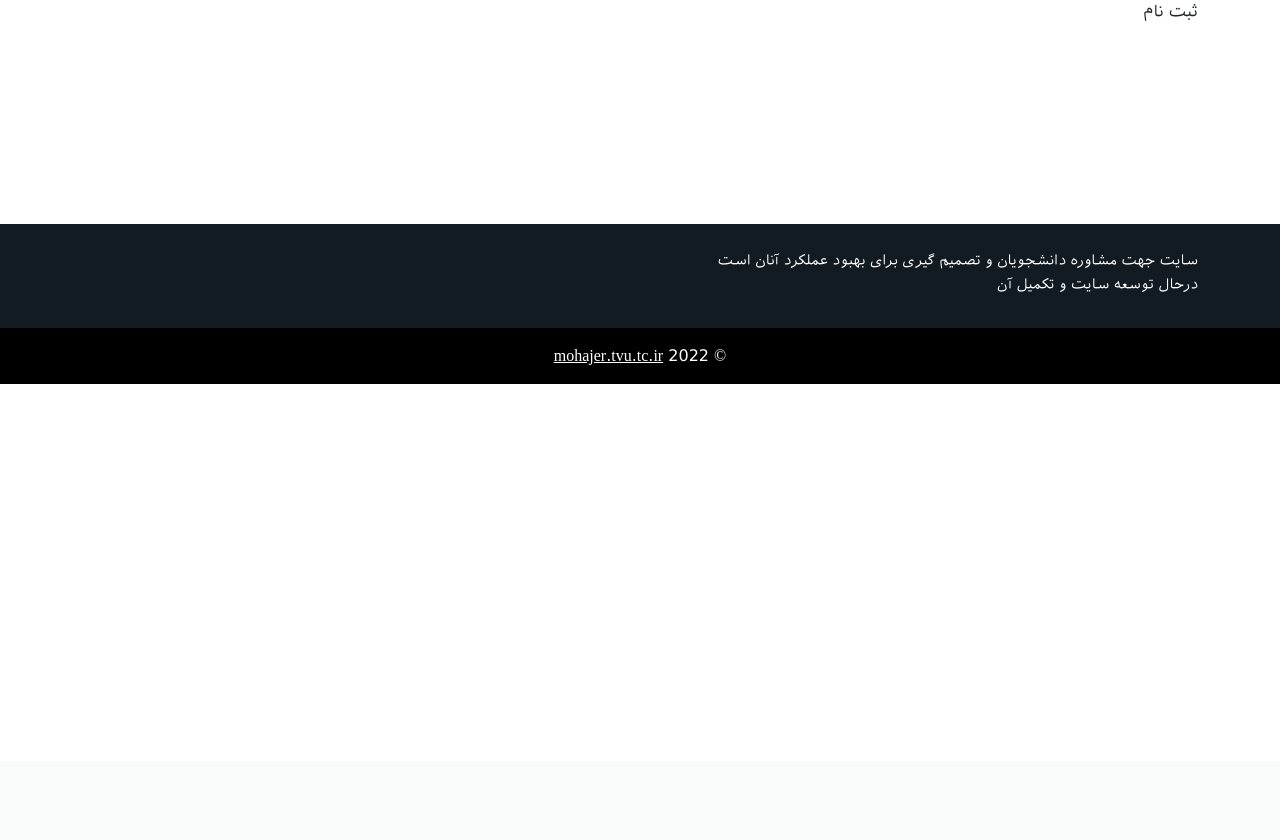
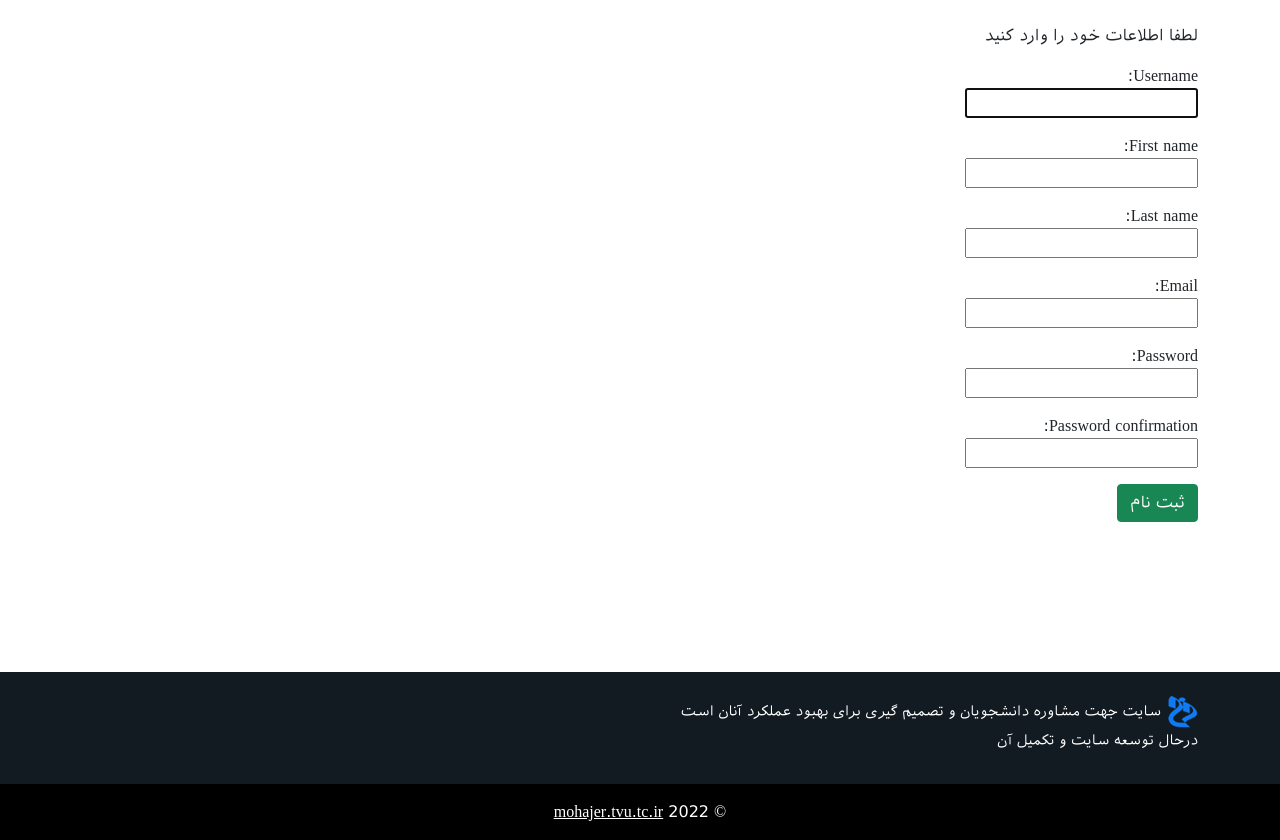
Before and after one commit to saeid-rasoli/moshavere_mohajer, a Django app: page /signup/ in a window 1280 px wide. Shown: the part 39-879 px from the top of the page. Before the commit the page ends 423 px from the top, so only its background shows below. Run offline with Django 4.2, Linux system fonts and the light colour scheme; some libraries are stand-ins or nearby versions.

Commit message:
add user authentication

```diff
--- /dev/null
+++ b/moshavere/forms.py
@@ -0,0 +1,12 @@
+from django import forms
+from django.contrib.auth.forms import UserCreationForm
+from django.contrib.auth.models import User
+
+class UserSignupForm(UserCreationForm):
+    first_name = forms.CharField(max_length=85)
+    last_name = forms.CharField(max_length=85)
+    email = forms.EmailField()
+
+    class Meta:
+        model = User
+        fields = ['username', 'first_name', 'last_name', 'email', 'password1', 'password2']
--- a/moshavere/urls.py
+++ b/moshavere/urls.py
@@ -1,10 +1,12 @@
 from django.urls import path
 from . import views
+from django.contrib.auth import views as auth_views
 
 app_name = 'moshavere'
 
 urlpatterns = [
     path('', views.index, name='index'),
-    path('login/', views.login, name='login'),
-    path('signup/', views.signup, name='signup')
+    path('signup/', views.signup, name='signup'),
+    path('login/', auth_views.LoginView.as_view(template_name='auth/login.html'), name='login'),
+    path('logout/', auth_views.LogoutView.as_view(template_name='auth/logout.html'), name='logout'),
 ]
--- a/moshavere/views.py
+++ b/moshavere/views.py
@@ -1,10 +1,29 @@
-from django.shortcuts import render
+from django.contrib import messages
+from django.contrib.auth import authenticate, login
+from django.shortcuts import redirect, render
+from .forms import UserSignupForm
+
 
 def index(request):
     return render(request, 'index.html', {})
 
+
 def signup(request):
-    return render(request, 'auth/signup.html', {})
+    success_message = 'ثبت نام با موفقیت صورت گرفت'
+    if request.method == 'POST':
+        form = UserSignupForm(request.POST)
+        if form.is_valid():
+            form.save()
+
+            messages.add_message(request, messages.SUCCESS, success_message)
+            return redirect('moshavere:login')
+    else:
+        form = UserSignupForm()
+    context = {
+        'form': form
+    }
+    return render(request, 'auth/signup.html', context)
+
 
 def login(request):
     return render(request, 'auth/login.html', {})
--- a/templates/auth/signup.html
+++ b/templates/auth/signup.html
@@ -3,7 +3,17 @@
 {% block title %}ثبت نام{% endblock %}
 
 {% block content %}
-<div class="container">
-    <p>ثبت نام</p>
+<div class="container my-4">
+    <p>لطفا اطلاعات خود را وارد کنید</p>
+    <form action="" method="POST">{% csrf_token %}
+        {% for field in form %}
+            <p>{{ field.label }}: <br> {{ field }}</p>
+
+            {% for error in field.errors %}
+                <small style="color: red">{{ error }}</small>
+            {% endfor %}
+        {% endfor %}
+        <button class="btn btn-success" type="submit">ثبت نام</button>
+    </form>
 </div>
 {% endblock %}
--- a/templates/base.html
+++ b/templates/base.html
@@ -9,7 +9,7 @@
     <!-- bootstrap CSS -->
     <link rel="stylesheet" href="{% static 'css/bootstrap/bootstrap.rtl.min.css' %}">
     <link rel="stylesheet" href="{% static 'css/custom_font.css' %}">
-    <link rel="icon" href="#">
+    <link rel="icon" href="{% static 'imgs/mohajer_favicon.ico' %}">
     <title>{% block title %}{% endblock %}</title>
 </head>
 <body>
@@ -20,7 +20,7 @@
     {% endblock %}
 
     <!-- for pushing footer to the bottom of the screen -->
-    <div style="margin-bottom: 200px;"></div>
+    <div style="margin-bottom: 150px;"></div>
     {% include 'snippets/footer.html' %}
     <!-- bootstrap JS -->
     <script src="{% static 'js/bootstrap/bootstrap.bundle.min.js' %}"></script>
--- a/templates/snippets/footer.html
+++ b/templates/snippets/footer.html
@@ -1,9 +1,11 @@
+{% load static %}
 <!-- Footer -->
 <footer class="text-white" style="background-color:#121b21;">
   <!-- Grid container -->
   <div class="container py-4">
     <!-- Section: Text -->
     <section class="mb-2">
+      <img src="{% static 'imgs/mohajer_favicon.ico' %}" alt="mohajer">
       <small>
         سایت جهت مشاوره دانشجویان و تصمیم گیری برای بهبود عملکرد آنان است
       </small>
--- a/templates/snippets/navbar.html
+++ b/templates/snippets/navbar.html
@@ -2,8 +2,13 @@
     <div class="container">
     <div class="container-flex">
         <a class="navbar-brand" style="font-size: 1em;" href="{% url 'moshavere:index' %}">مشاوره مهاجر</a>
-        <a class="btn btn-sm btn-warning" style="margin-left: 6px;" href="{% url 'moshavere:signup' %}">ثبت نام</a>
-        <a class="btn btn-sm btn-success" href="{% url 'moshavere:login' %}">ورود</a>
+        {% if user.is_authenticated %}
+            <a class="btn btn-sm btn-secondary" style="margin-left: 6px;">{{ user.username }}</a>
+            <a class="btn btn-sm btn-danger" style="margin-left: 6px;" href="{% url 'moshavere:logout' %}">خروج</a>
+        {% else %}
+            <a class="btn btn-sm btn-warning" style="margin-left: 6px;" href="{% url 'moshavere:signup' %}">ثبت نام</a>
+            <a class="btn btn-sm btn-success" href="{% url 'moshavere:login' %}">ورود</a>
+        {% endif %}
     </div>
     </div>
 </nav>
```
Also changed, not shown: mohajer/settings.py (+11 -0 lines), templates/auth/login.html (+9 -2 lines), templates/auth/logout.html (added, +12 -0 lines), templates/index.html (+15 -1 lines), templates/snippets/message.html (added, +7 -0 lines), README.md, db.sqlite3, static/imgs/mohajer_favicon.ico (added).
